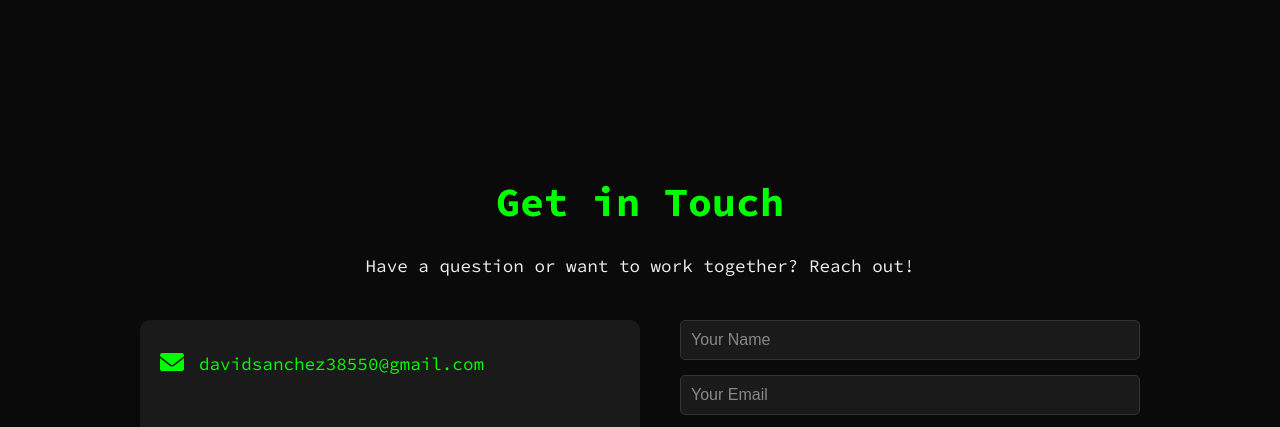
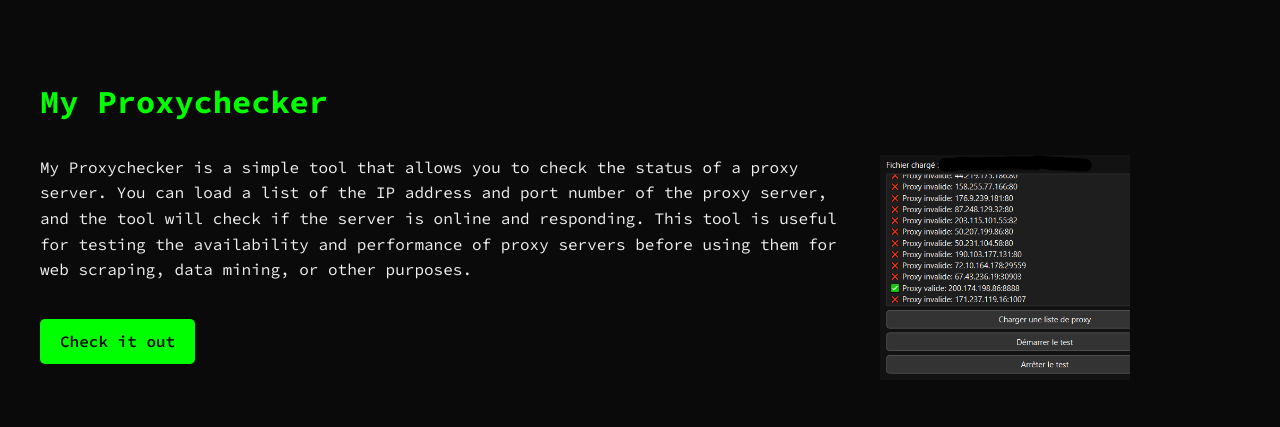
Before and after one commit to Dshellz/Portfolio-Cyber, a plain HTML site: page index.html in a window 1280 px wide. Shown: the part 2120-2547 px from the top of the page. Drawn offline with Linux system fonts and the light colour scheme.

Commit message:
add my proxychecker app

```diff
--- a/index.html
+++ b/index.html
@@ -84,7 +84,14 @@
         </div>
       </div>
     </section>
-
+    <section>
+      <h2>My Proxychecker</h2>
+      <div class="app-image">
+        <img src="images/ProxyChecker.png" alt="Capture d'écran de ProxyCheckerApp">
+    </div>
+      <p>My Proxychecker is a simple tool that allows you to check the status of a proxy server. You can load a list of the IP address and port number of the proxy server, and the tool will check if the server is online and responding. This tool is useful for testing the availability and performance of proxy servers before using them for web scraping, data mining, or other purposes.</p>
+      <a href="https://proxychangerapp.netlify.app/" class="btn">Check it out</a>
+    </section>
     <section id="contact">
         <h2>Get in Touch</h2>
         <p>Have a question or want to work together? Reach out!</p>
--- a/style.css
+++ b/style.css
@@ -383,4 +383,16 @@ body.light-mode .info-item a:hover {
     color: #00cf37;
 }
 
+.app-image {
+    float: right;
+    width: 30%;
+    margin-left: 30px;
+    margin-bottom: 20px;
+  }
+
+.app-image img {
+    width: 100%;
+    height: auto;
+    max-width: 250px;
+  }
 /* 2025 Dshellz All rights reserved. */
```
Also changed, not shown: images/ProxyChecker.png (added).
